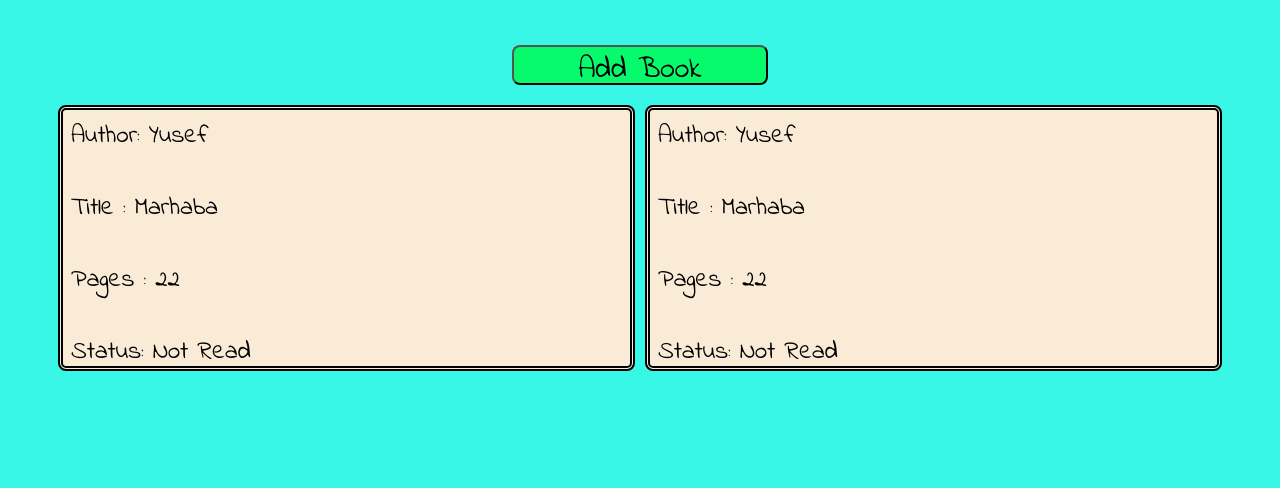
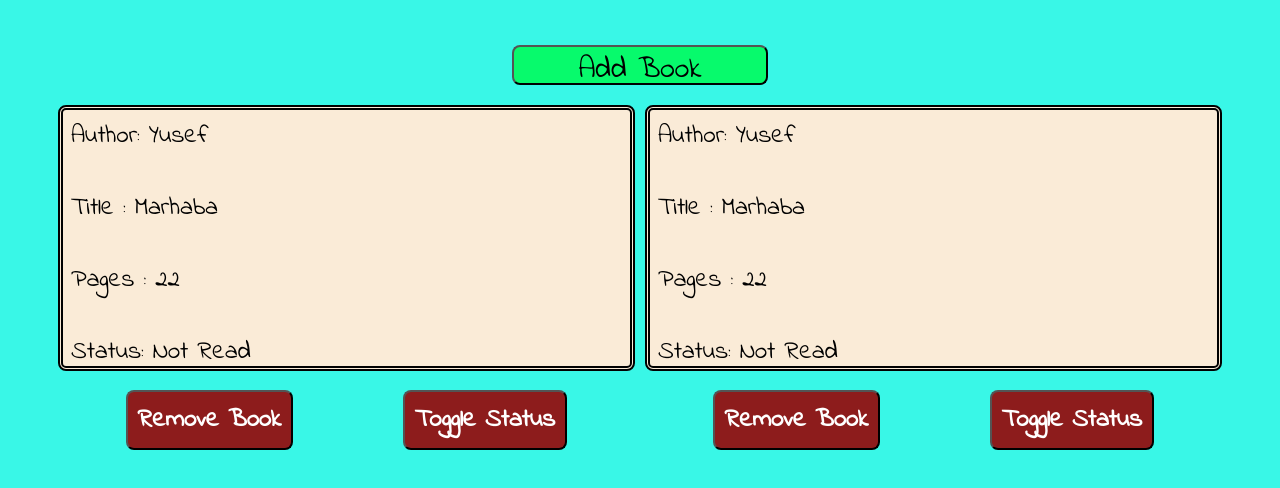
Before and after one commit to Yusef-H/library, a plain HTML site: page index.html in a window 1280 px wide. Shown: the part 292-780 px from the top of the page. Drawn offline with Linux system fonts and the light colour scheme.

Commit message:
Create remove book functionality

```diff
--- a/library.js
+++ b/library.js
@@ -10,8 +10,6 @@ function Book(author, title, numPages, isRead){
 
 function addBookToLibrary(newBook){
     myLibrary.push(newBook);
-    //Save the book index as a data attribute
-    newBook.data = myLibrary.length - 1;
 }
 
 function displayLibrary(){
@@ -25,7 +23,7 @@ function displayBook(book){
 }
 
 function createBookCard(book){
-    const bookCard = document.createElement('div');
+    var bookCard = document.createElement('div');
     bookCard.classList.add('book-card');
     var contentString = "Author: " + book.author + "\n\n" +
                            "Title : " + book.title + "\n\n" +
@@ -33,6 +31,31 @@ function createBookCard(book){
                            "Status: " + ((book.isRead == true) ? "Read" : "Not Read");
     bookCard.innerHTML = contentString.replace(/\n/g, '<br>');
 
+    bookCard = addBookCardButtons(bookCard, book);
+
+    return bookCard;
+}
+
+function addBookCardButtons(bookCard, book){
+    const buttonsContainer = document.createElement('div');
+    const removeBook = document.createElement('button');
+    const toggleButton = document.createElement('button');
+
+    removeBook.textContent = "Remove Book";
+    toggleButton.textContent = "Toggle Status";
+
+    buttonsContainer.classList.add('book-buttons-container');
+    toggleButton.classList.add('toggle-button');
+    removeBook.classList.add('remove-button');
+
+    removeBook.addEventListener('click', () => {
+        const bookContainer = document.querySelector('.container');
+        bookContainer.removeChild(bookCard);
+    })
+
+    buttonsContainer.appendChild(removeBook);
+    buttonsContainer.appendChild(toggleButton);
+    bookCard.appendChild(buttonsContainer);
 
     return bookCard;
 }
@@ -51,7 +74,6 @@ function createBookFromInput(){
     const title = document.getElementById('title').value;
     const numPages = document.getElementById('numPages').value;
     const isRead = document.getElementById('read').checked ? 'Read' : 'Not Read';
-    console.log('hi');
     const newBook = new Book(author, title, numPages, isRead);
     clearModal();
     return newBook;
--- a/styles.css
+++ b/styles.css
@@ -45,10 +45,27 @@ body{
 
     display: flex;
     justify-content: flex-start;
+    flex-direction: column;
     font-family: 'Indie Flower', cursive;
     padding: 8px;
     font-size: clamp(20px, 2vw, 25px);
 }
+
+.book-buttons-container{
+    display: flex;
+    margin-top: 20px;
+    justify-content: space-around;
+}
+.book-buttons-container > *{
+    font-weight: bold;
+    font-family: 'Indie Flower', cursive;
+    font-size: clamp(15px, 2vw, 25px);
+    padding: 10px;
+    background-color: rgb(141, 28, 28);
+    color: white;
+    border-radius: 8px;
+}
+
 .modal{
     width: 100vw;
     height: 100vh;
```
